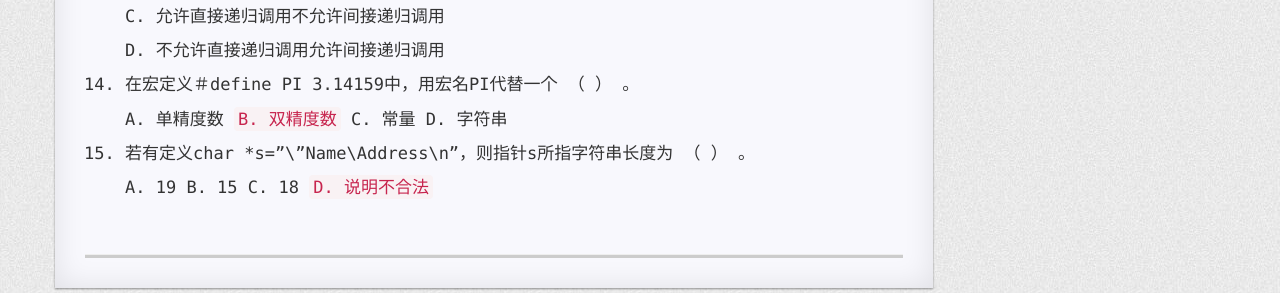
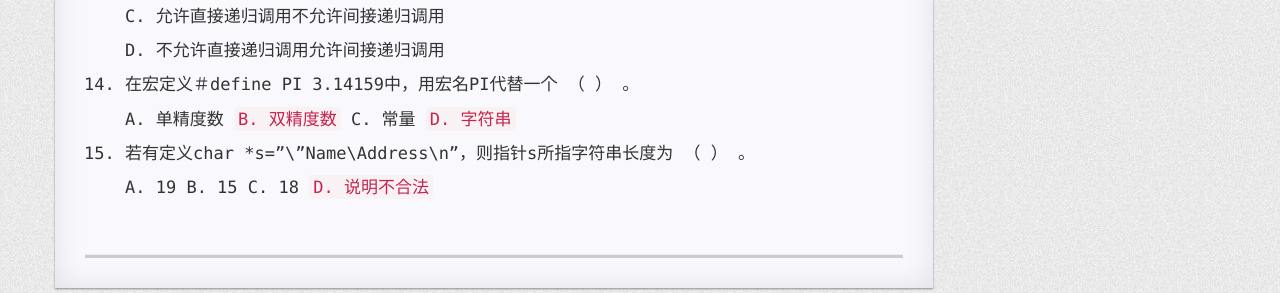
Before and after one commit to h1mmel/h1mmel.github.io, a Jekyll site: the page built from _posts/2019-10-23-2019-全国高校计算机能力挑战赛 -C- 语言样卷分析.md, in a window 1280 px wide and 900 px high, scrolled down 1678 px. Shown: the part 151-444 px from the top of the window. Built offline with Jekyll 4.4.1, drawn with Linux system fonts in a browser that asks for light colours; nearby versions of some CDN libraries; comment, search, counter and statistics services are not loaded; a style sheet for code colours, icons or effects is not loaded.

```diff
--- a/_posts/2019-10-23-2019-全国高校计算机能力挑战赛 -C- 语言样卷分析.md
+++ b/_posts/2019-10-23-2019-全国高校计算机能力挑战赛 -C- 语言样卷分析.md
@@ -103,7 +103,7 @@ categories: C
 
 14. 在宏定义＃define PI  3.14159中，用宏名PI代替一个 （    ） 。
 
-    A. 单精度数        `B. 双精度数`        C. 常量         D. 字符串
+    A. 单精度数        `B. 双精度数`        C. 常量         `D. 字符串`
 
 15. 若有定义char *s=”\\”Name\\Address\n”，则指针s所指字符串长度为 （    ） 。
 
```
